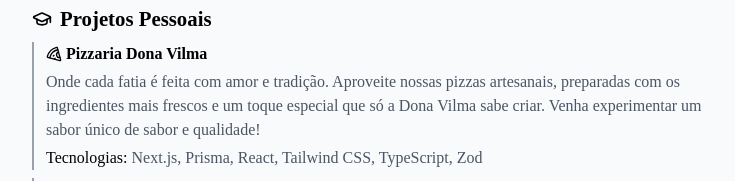
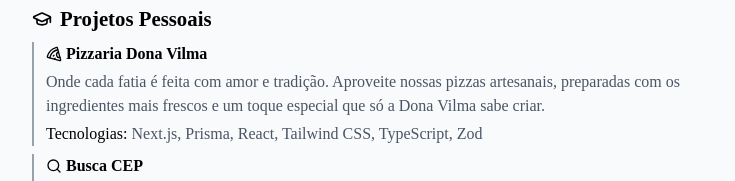
Before and after one commit to wfabi0/portfolio, a React (Vite) app: page / in a window 1280 px wide. Shown: the part 698-879 px from the top of the page, without its empty margins (272-1007 px from the left). Built offline with nearby package versions, Linux system fonts and the light colour scheme.

Commit message:
feat: update favicon

```diff
--- a/index.html
+++ b/index.html
@@ -3,7 +3,7 @@
 
 <head>
   <meta charset="UTF-8" />
-  <link rel="icon" type="image/svg+xml" href="/vite.svg" />
+  <link rel="icon" type="image/svg+xml" href="src/assets/laptop.ico" />
   <meta name="viewport" content="width=device-width, initial-scale=1.0" />
   <title>Fábio Milagres</title>
 </head>
--- a/src/i18n/locales/en.json
+++ b/src/i18n/locales/en.json
@@ -35,7 +35,7 @@
     "items": [
       {
         "title": "Pizzaria Dona Vilma",
-        "description": "Where each slice is made with love and tradition. Enjoy our artisanal pizzas, prepared with the freshest ingredients and a special touch that only Dona Vilma knows how to create. Come experience a unique taste of flavor and quality!",
+        "description": "Where each slice is made with love and tradition. Enjoy our artisanal pizzas, prepared with the freshest ingredients and a special touch that only Dona Vilma knows how to create.",
         "icon": "pizza",
         "technologies": [
           "React",
--- a/src/i18n/locales/pt.json
+++ b/src/i18n/locales/pt.json
@@ -36,7 +36,7 @@
     "items": [
       {
         "title": "Pizzaria Dona Vilma",
-        "description": "Onde cada fatia é feita com amor e tradição. Aproveite nossas pizzas artesanais, preparadas com os ingredientes mais frescos e um toque especial que só a Dona Vilma sabe criar. Venha experimentar um sabor único de sabor e qualidade!",
+        "description": "Onde cada fatia é feita com amor e tradição. Aproveite nossas pizzas artesanais, preparadas com os ingredientes mais frescos e um toque especial que só a Dona Vilma sabe criar.",
         "icon": "pizza",
         "technologies": [
           "React",
```
Also changed, not shown: vercel.json (added), 2 other files (tests, documents, lock files or other folders).
